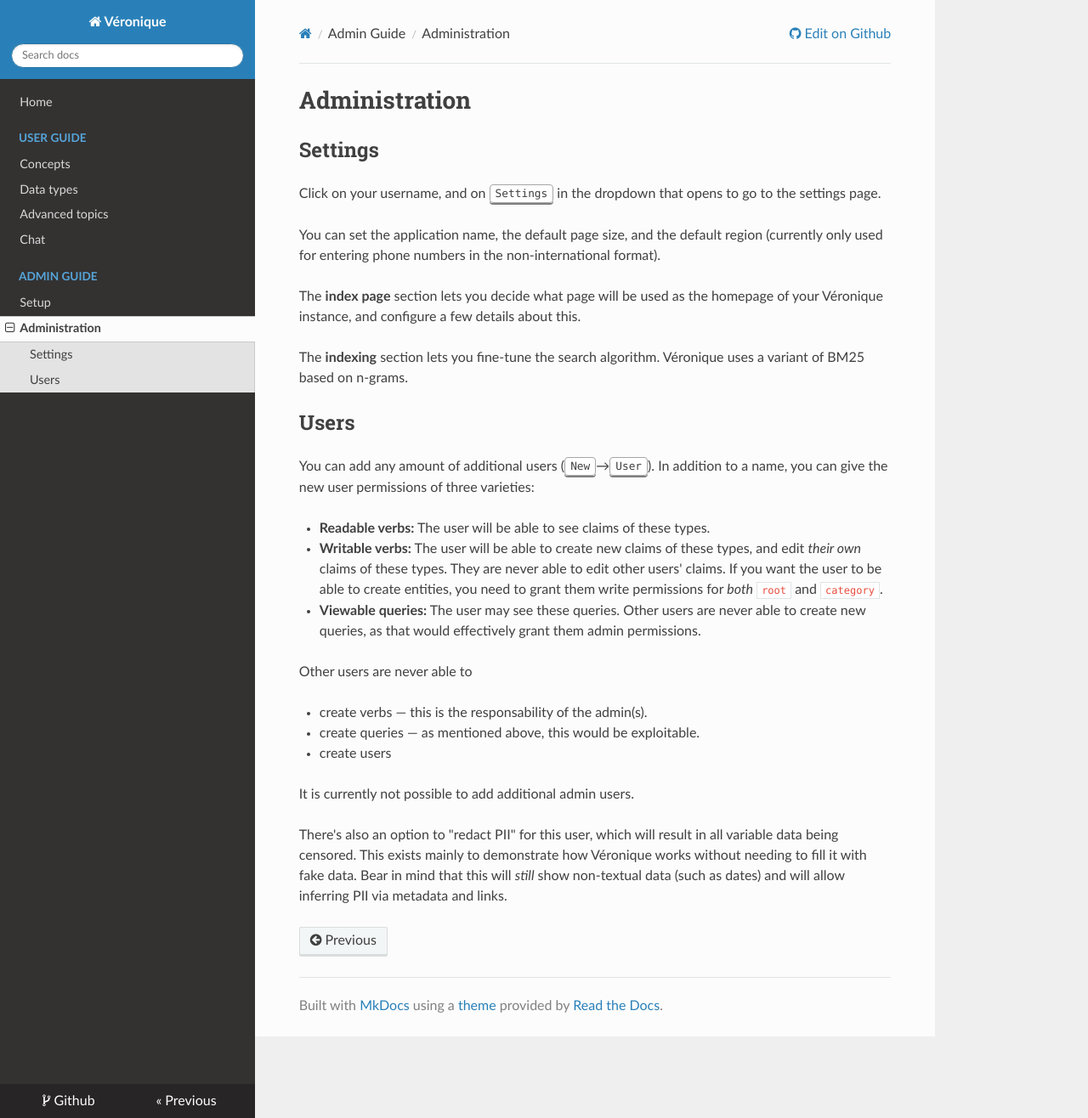
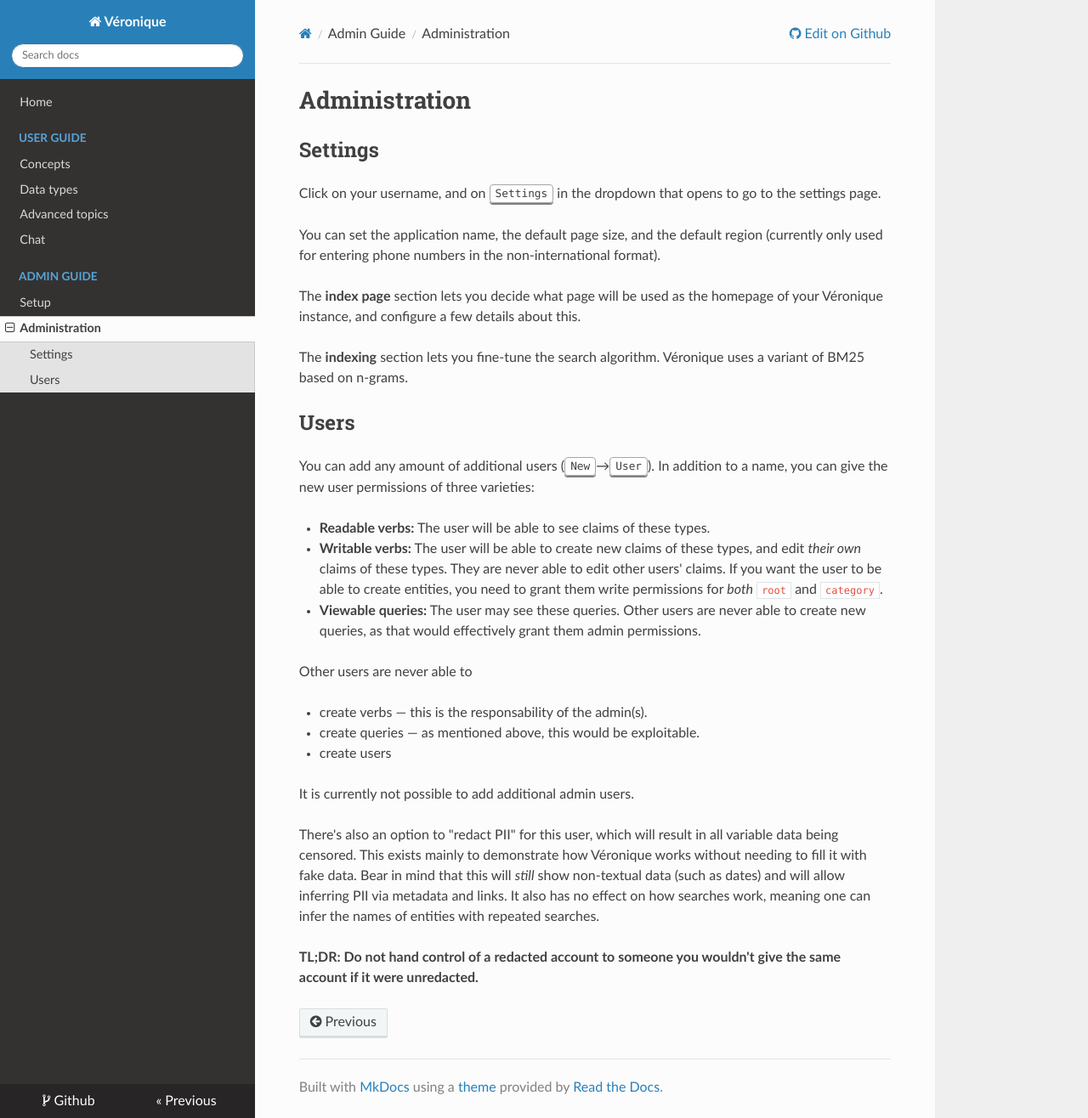
Before and after one commit to L3viathan/veronique, an MkDocs documentation site: the page built from docs/administration.md, in a window 1280 px wide and 1316 px high. Shown: the whole window at 85% size. Built offline with MkDocs 1.6.1, drawn with Linux system fonts in a browser that asks for light colours; nearby versions of some CDN libraries.

Commit message:
docs: Clarify redaction

```diff
--- a/docs/administration.md
+++ b/docs/administration.md
@@ -42,4 +42,8 @@ There's also an option to "redact PII" for this user, which will result in all
 variable data being censored. This exists mainly to demonstrate how Véronique
 works without needing to fill it with fake data. Bear in mind that this will
 _still_ show non-textual data (such as dates) and will allow inferring PII via
-metadata and links.
+metadata and links. It also has no effect on how searches work, meaning one can
+infer the names of entities with repeated searches.
+
+**TL;DR: Do not hand control of a redacted account to someone you wouldn't give
+the same account if it were unredacted.**
```
